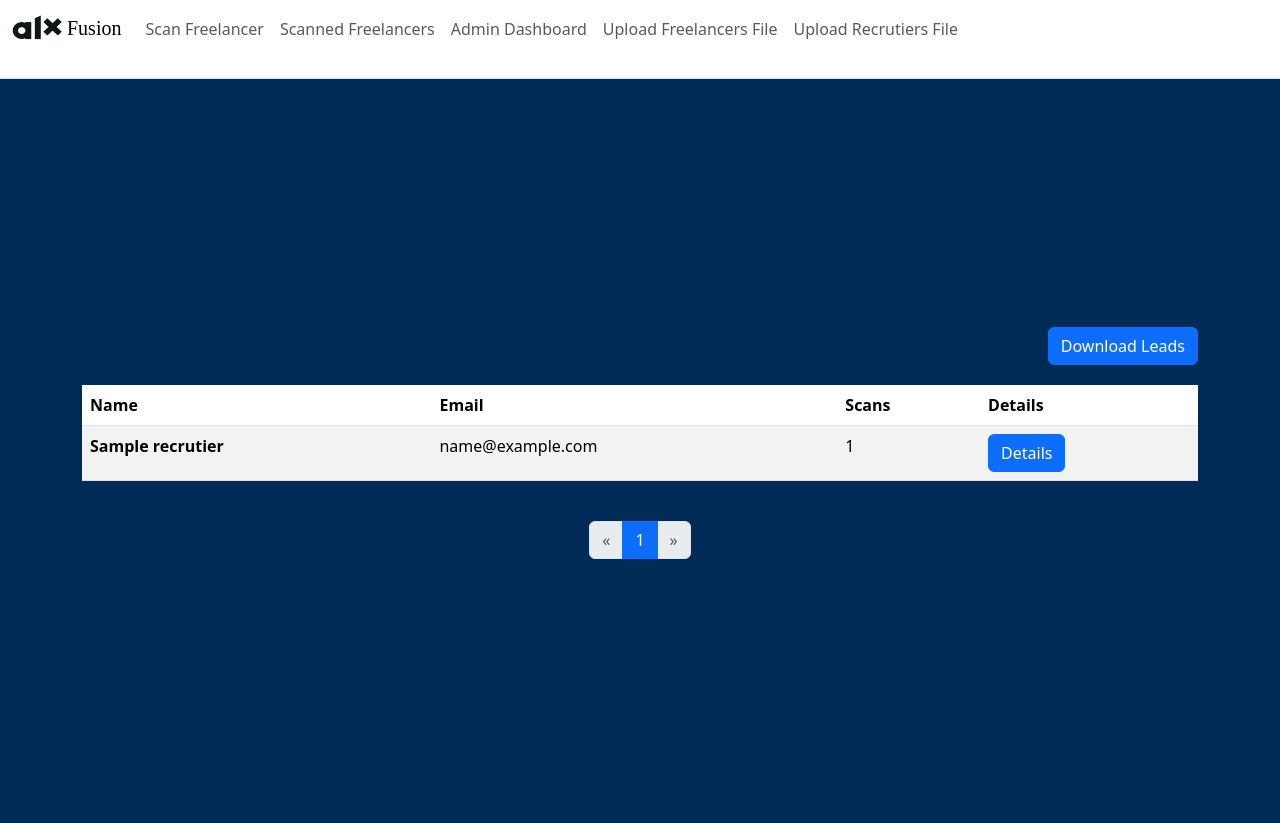
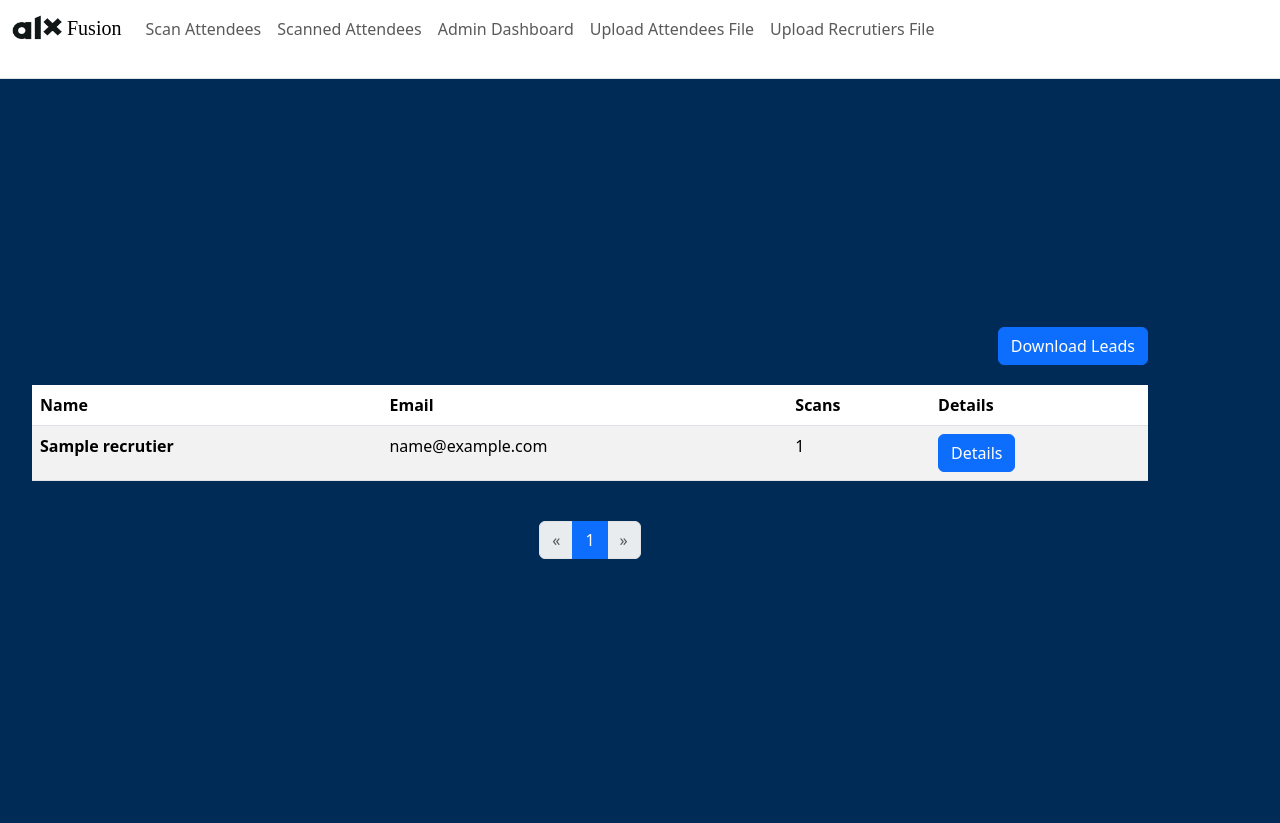
Before and after one commit to JoethonDev/AlxJobFair, a Django app: page /dashboard/ in a window 1280 px wide. Run offline with Django 4.2, Linux system fonts and the light colour scheme; a user stored in the database is signed in; tables that the repository leaves empty hold one stand-in row (values such as "Sample post").

Commit message:
container margin

```diff
--- a/jobscanner/templates/base.html
+++ b/jobscanner/templates/base.html
@@ -13,7 +13,7 @@
         }
 
         form {
-            width: 400px;
+            width: 300px;
             margin: auto;
         }
 
@@ -22,7 +22,7 @@
             display: flex;
             justify-content: center;
             align-items: center;
-            margin: 0 auto !important;
+            margin: 0 20px !important;
             flex-direction: column;
         }
 
@@ -50,17 +50,17 @@
             <div class="collapse navbar-collapse" id="navbarNav">
                 <ul class="navbar-nav">
                 <li class="nav-item">
-                    <a class="nav-link" href="{% url 'home' %}">Scan Freelancer</a>
+                    <a class="nav-link" href="{% url 'home' %}">Scan Attendees</a>
                 </li>
                 <li class="nav-item">
-                    <a class="nav-link" href="{% url 'scanned' %}">Scanned Freelancers</a>
+                    <a class="nav-link" href="{% url 'scanned' %}">Scanned Attendees</a>
                 </li>
                 {% if request.user.is_authenticated %}
                     <li class="nav-item">
                         <a class="nav-link" href="{% url 'dashboard' %}">Admin Dashboard</a>
                     </li>
                     <li class="nav-item">
-                        <a class="nav-link" href="{% url 'upload_freelancer' %}">Upload Freelancers File</a>
+                        <a class="nav-link" href="{% url 'upload_freelancer' %}">Upload Attendees File</a>
                     </li>
                     <li class="nav-item">
                         <a class="nav-link" href="{% url 'upload_recrutier' %}">Upload Recrutiers File</a>
--- a/jobscanner/templates/scanner.html
+++ b/jobscanner/templates/scanner.html
@@ -21,7 +21,7 @@
             display: none; /* Initially hidden */
             justify-content: center;
             align-items: center;
-            color: white;
+            color: black;
         }
 
     /* Card styling */
```
